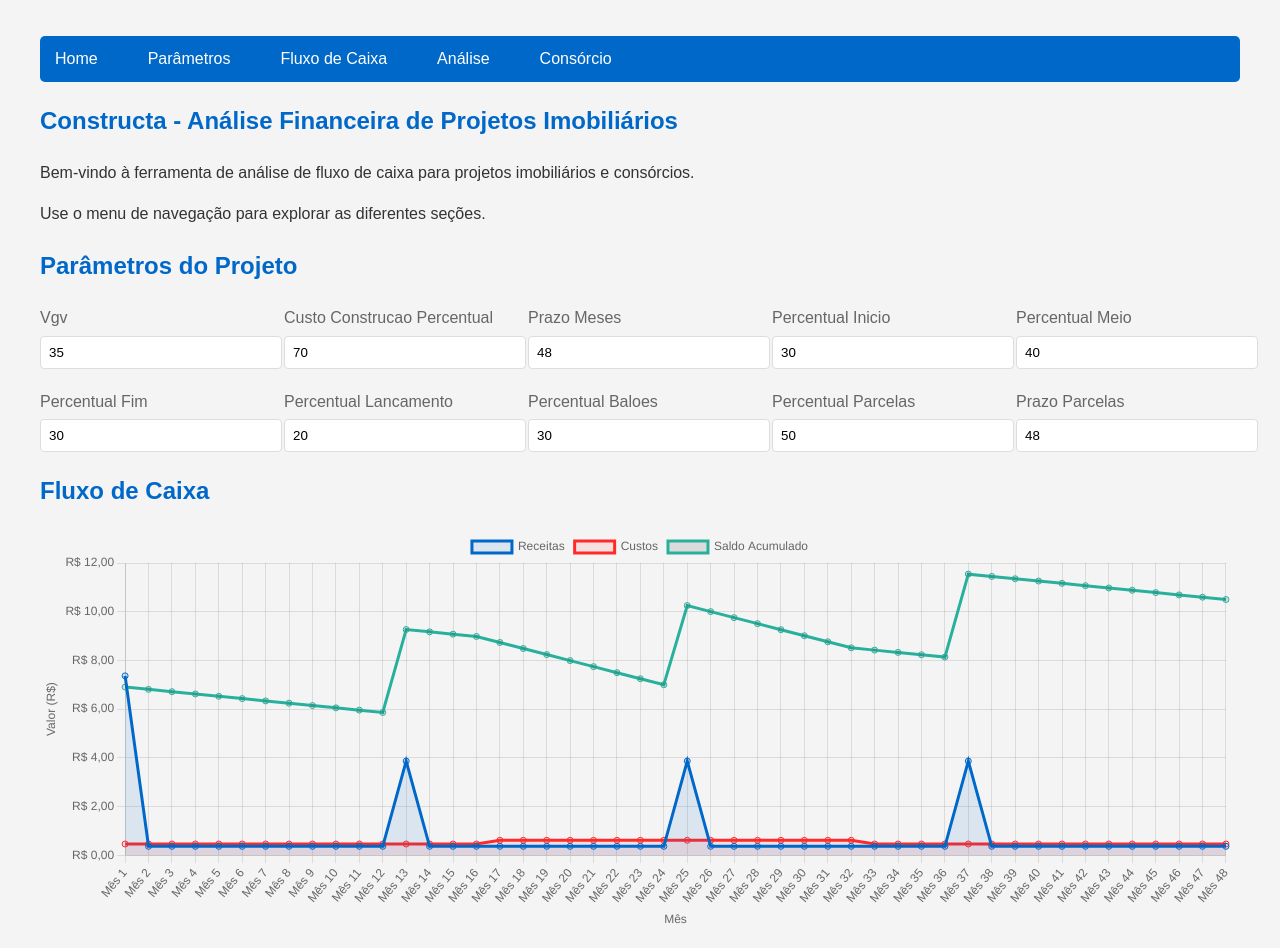
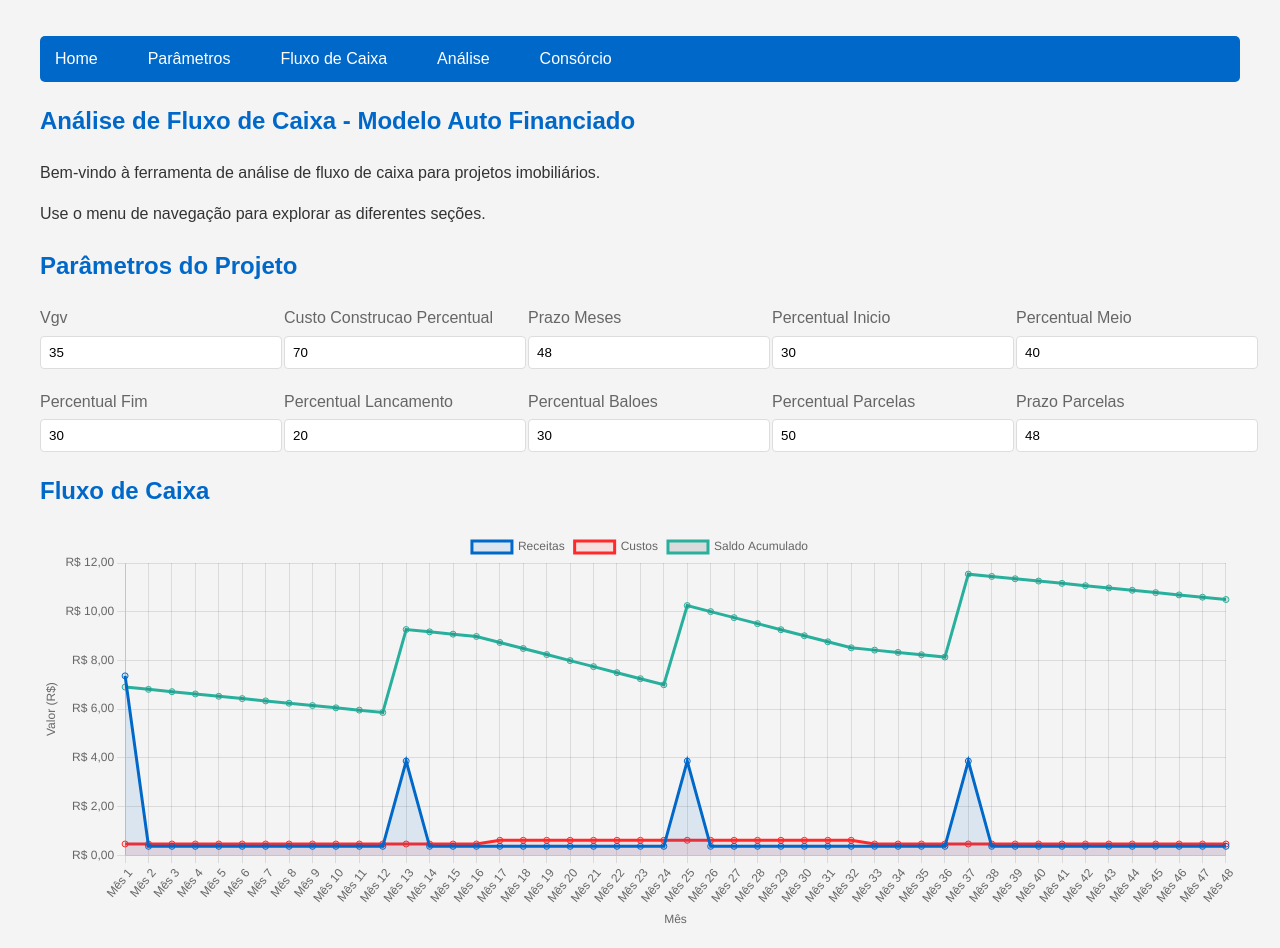
Before and after one commit to yohangoffermann/constructa_html, a plain HTML site: page index.html in a window 1280 px wide. Shown: the top 948 px of the page. Drawn offline with nearby package versions, Linux system fonts and the light colour scheme.

Commit message:
Update index.html

```diff
--- a/index.html
+++ b/index.html
@@ -3,9 +3,9 @@
 <head>
     <meta charset="UTF-8">
     <meta name="viewport" content="width=device-width, initial-scale=1.0">
-    <title>Constructa - Análise de Fluxo de Caixa e Consórcios</title>
+    <title>Análise de Fluxo de Caixa</title>
     <link rel="stylesheet" href="css/style.css">
-    <script src="https://cdn.jsdelivr.net/npm/chart.js"></script>
+    <script src="https://cdn.jsdelivr.net/npm/chart.js@3.7.1/dist/chart.min.js"></script>
 </head>
 <body>
     <div id="app">
@@ -21,8 +21,8 @@
 
         <main>
             <section id="home">
-                <h1>Constructa - Análise Financeira de Projetos Imobiliários</h1>
-                <p>Bem-vindo à ferramenta de análise de fluxo de caixa para projetos imobiliários e consórcios.</p>
+                <h1>Análise de Fluxo de Caixa - Modelo Auto Financiado</h1>
+                <p>Bem-vindo à ferramenta de análise de fluxo de caixa para projetos imobiliários.</p>
                 <p>Use o menu de navegação para explorar as diferentes seções.</p>
             </section>
 
```
